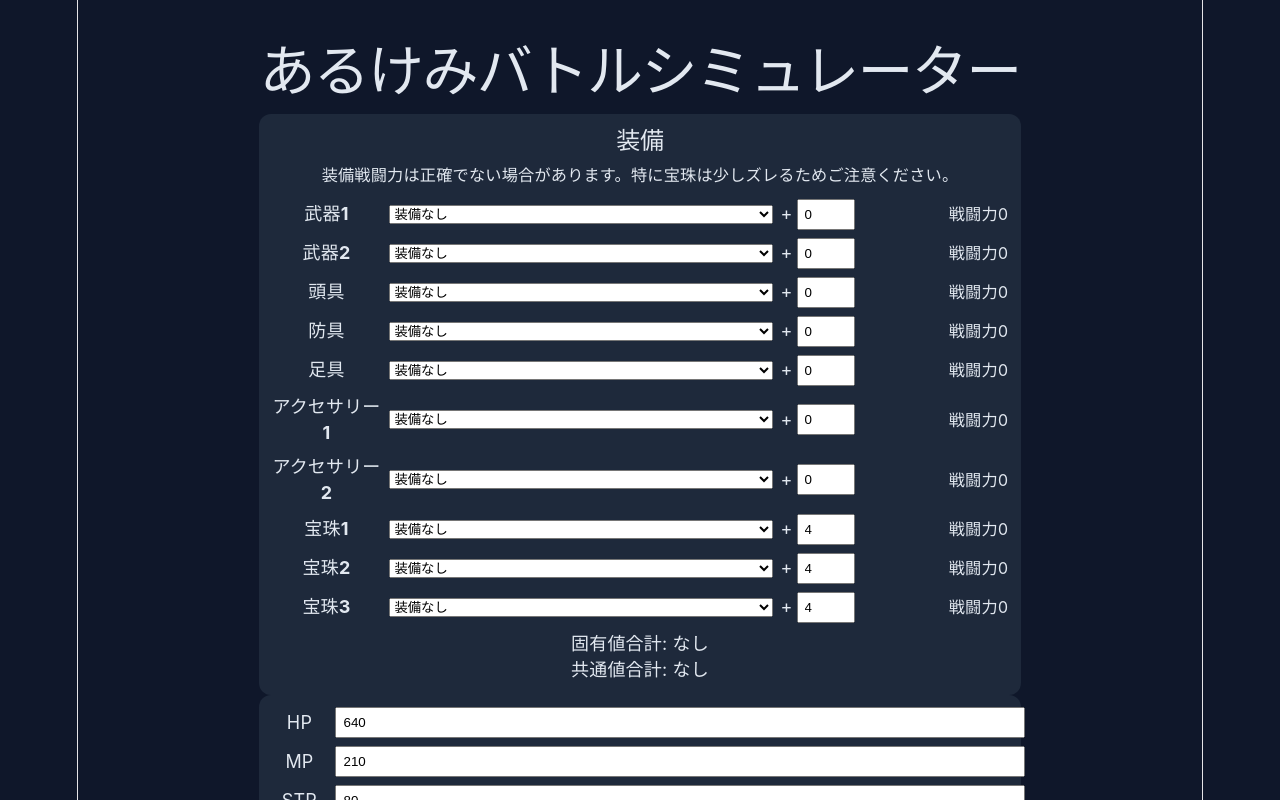
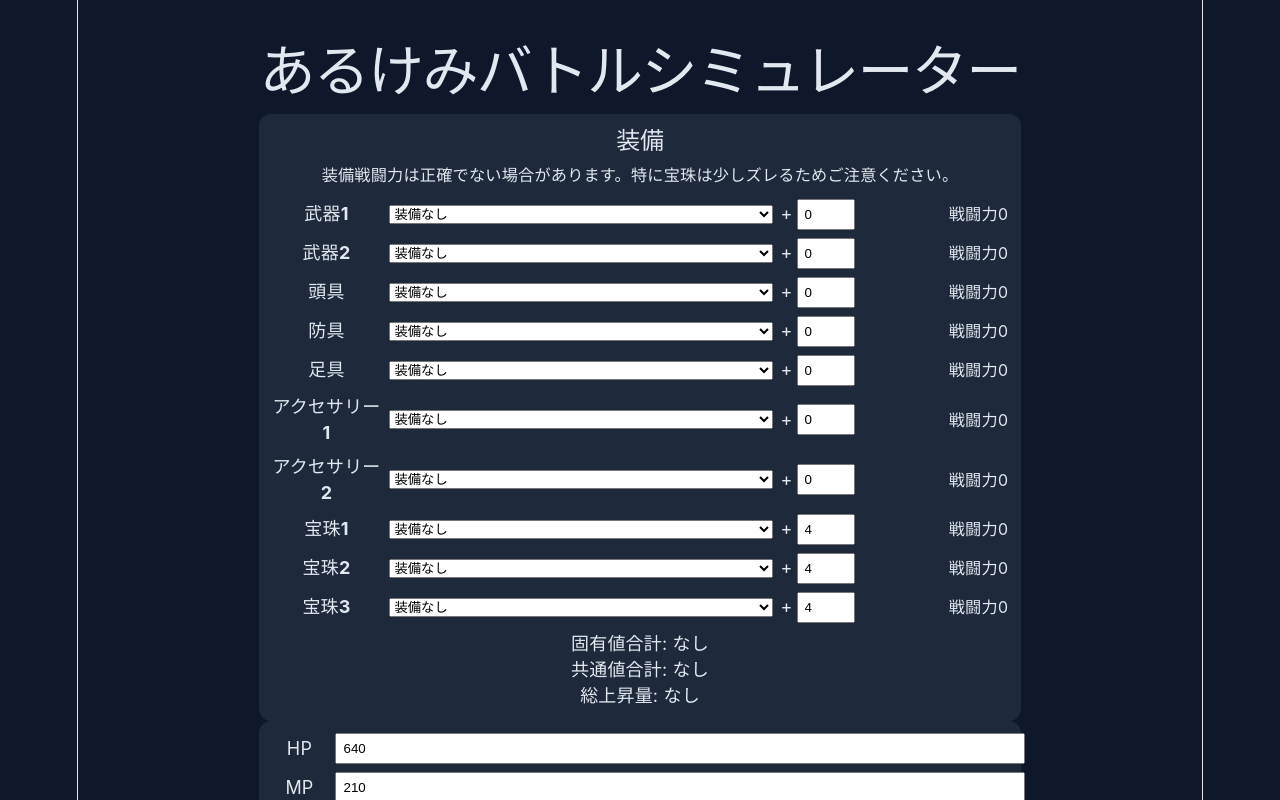
Before and after one commit to d-syumi/alcm-battle-sim, a React (Vite) app: page / in a window 1280 px wide. Shown: the top 800 px of the page. Built offline with nearby package versions, Linux system fonts and the light colour scheme.

Commit message:
装備の総上昇量表示を追加

```diff
--- a/src/App.tsx
+++ b/src/App.tsx
@@ -188,6 +188,7 @@ function App() {
       })}
       <p>固有値合計: {formatNonZeroStatus(equipmentBonus.inherent)}</p>
       <p>共通値合計: {formatNonZeroStatus(equipmentBonus.common, true)}</p>
+      <p>総上昇量: {formatNonZeroStatus(equipmentBonus.total, true)}</p>
     </section>
     <section className="panel">
       {(['hp','mp','str','dex','agi','int','vit','luk'] as (keyof Status)[]).map((k)=><label key={k}>{k.toUpperCase()}<input type="number" value={a.status[k]} min={0} onChange={(e)=>updateStatus(k, Number(e.target.value))} /></label>)}
```
